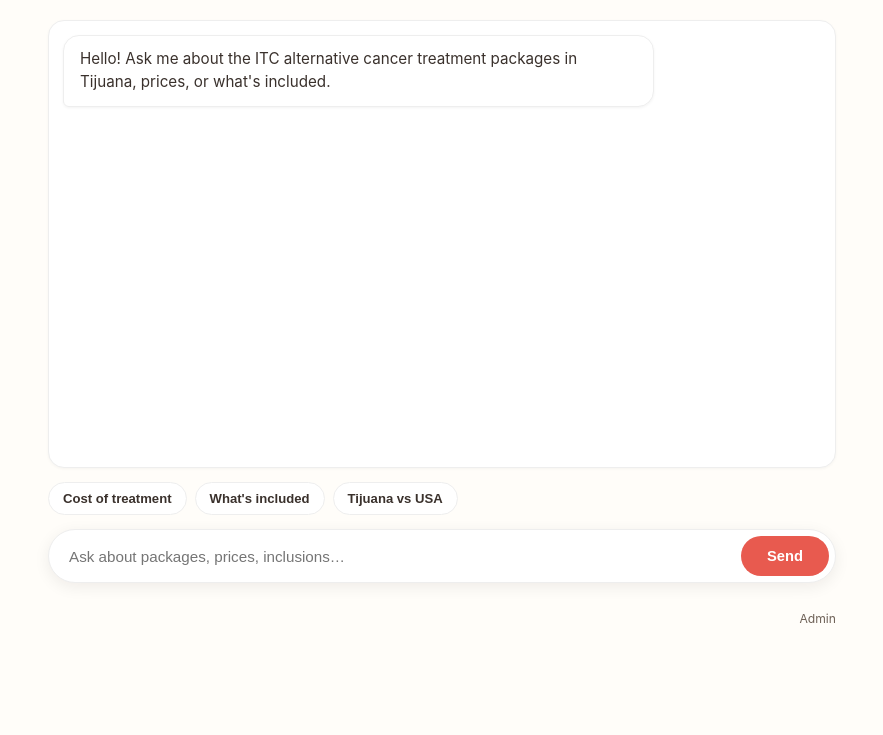
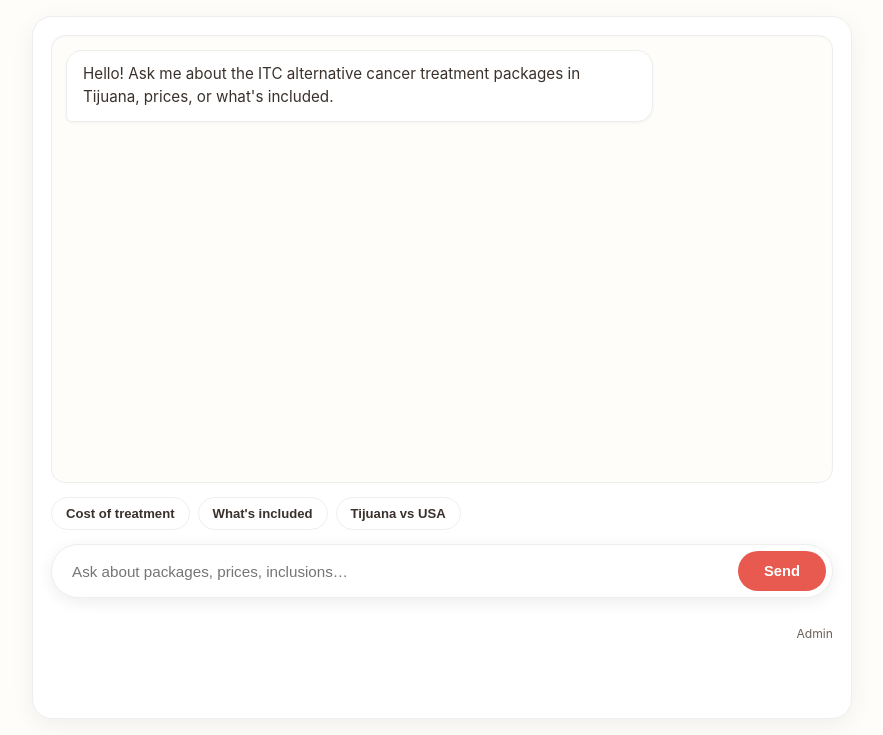
Before and after one commit to Fauzi41/pw-chatbot, a Flask app: page / in a window 1280 px wide. Shown: the part 65-800 px from the top of the page, without its empty margins (198-1081 px from the left). Run offline with Flask 3, Linux system fonts and the light colour scheme; data that the repository does not hold is empty; parts of the project's set-up code (start-up, migrations or seed data) failed here and were passed over; some libraries are stand-ins or nearby versions.

Commit message:
Chat page: bordered card layout, inner chat panel tint

```diff
--- a/static/style.css
+++ b/static/style.css
@@ -35,9 +35,16 @@ header h1 { font-size: 1.05rem; color: var(--ink); margin: 0; }
 header .sub { font-size: .78rem; color: var(--muted); margin: 2px 0 0; }
 main {
   flex: 1;
-  max-width: 820px; width: 100%; margin: 0 auto;
-  padding: 20px 16px 12px;
+  max-width: 820px; width: calc(100% - 32px); margin: 16px auto;
+  padding: 18px;
+  background: var(--surface);
+  border: 1px solid var(--line);
+  border-radius: 20px;
+  box-shadow: 0 6px 24px rgba(24, 18, 15, .06);
   display: flex; flex-direction: column; gap: 14px;
+}
+@media (max-width: 600px) {
+  main { width: calc(100% - 16px); margin: 8px auto; padding: 12px; border-radius: 14px; }
 }
 #log {
   flex: 1;
@@ -45,10 +52,10 @@ main {
   overflow-y: auto;
   display: flex; flex-direction: column; gap: 12px;
   padding: 14px;
-  background: var(--surface);
+  background: var(--bg);
   border: 1px solid var(--line);
-  border-radius: 16px;
-  box-shadow: 0 1px 3px rgba(24, 18, 15, .04);
+  border-radius: 14px;
+  box-shadow: inset 0 1px 2px rgba(24, 18, 15, .03);
 }
 .msg {
   max-width: 78%;
```
